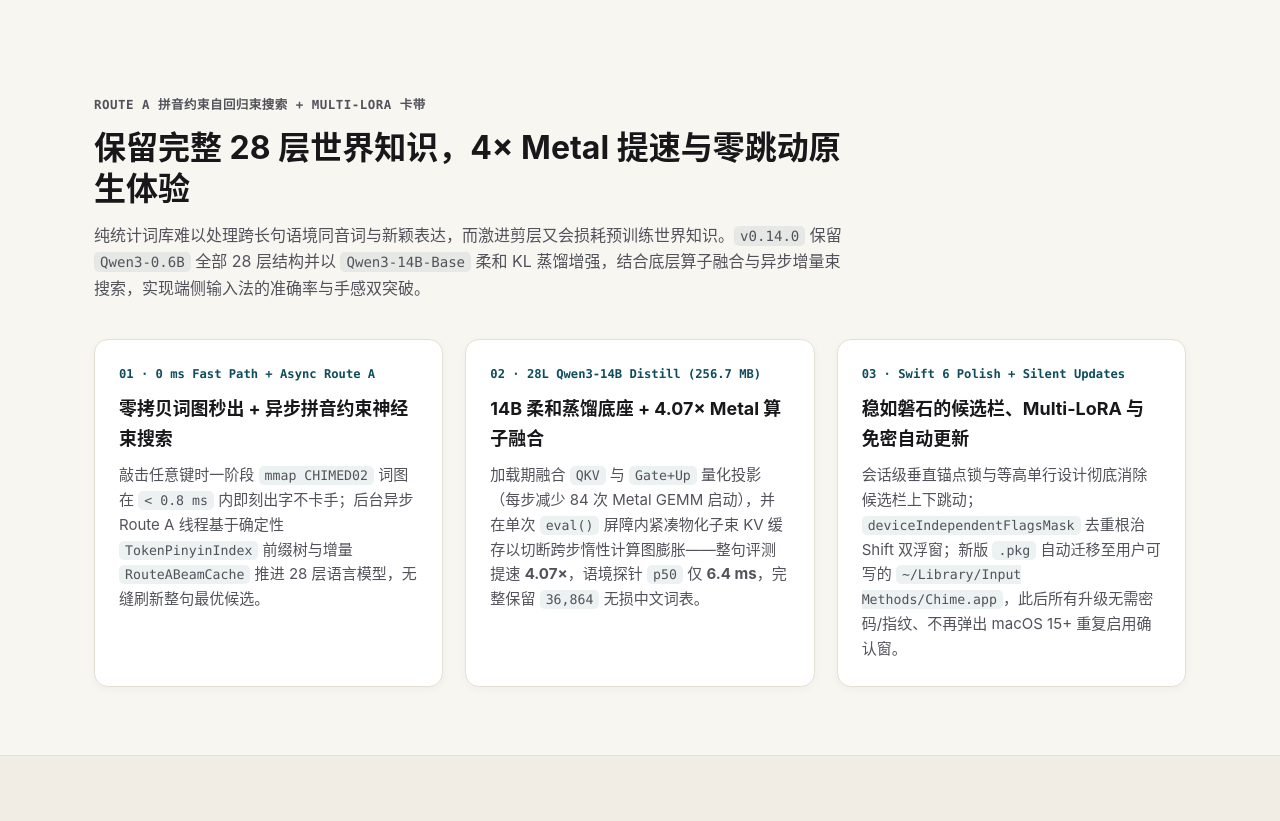
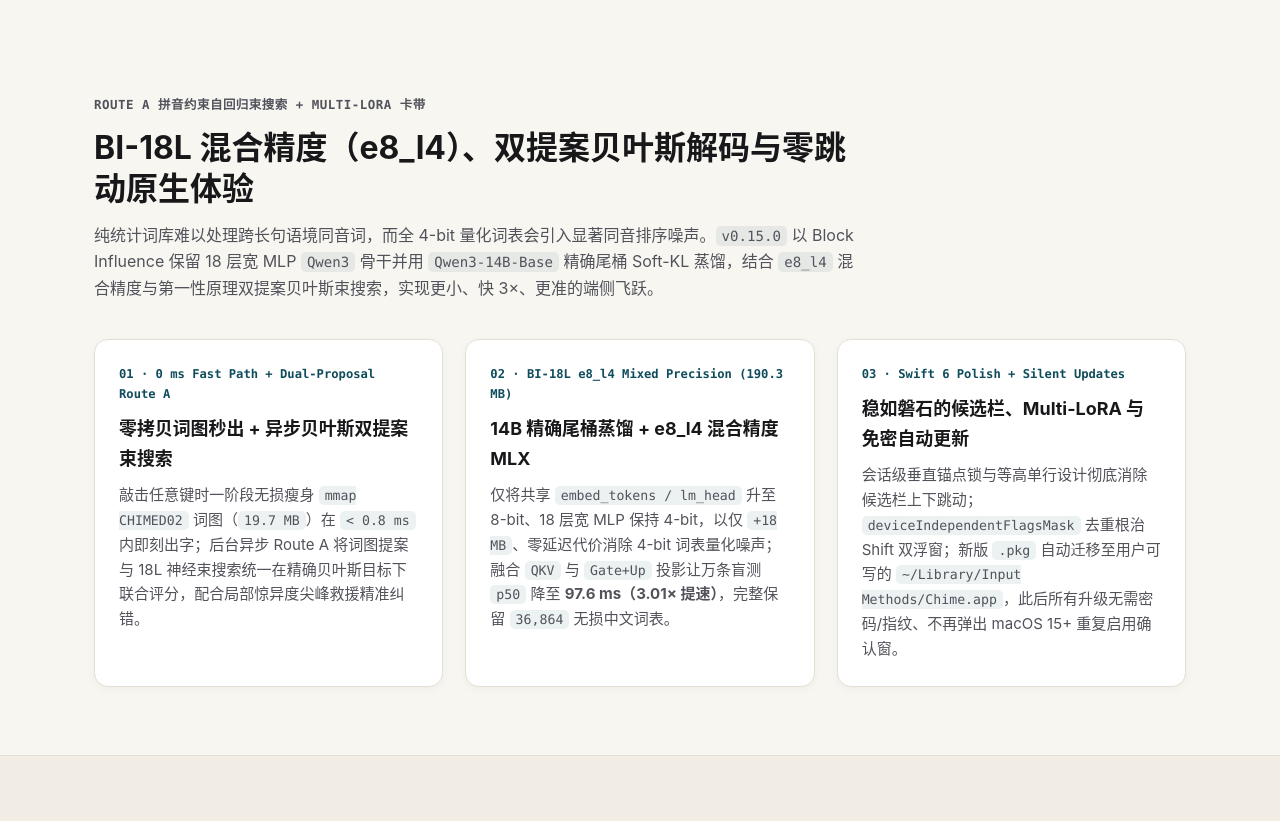
Before and after one commit to tyrchen/chime, a plain HTML site: page site/index.html in a window 1280 px wide. Shown: the part 860-1681 px from the top of the page. Drawn offline with Linux system fonts and the light colour scheme.

Commit message:
docs: polish v0.15.0 README and GitHub Pages copy

```diff
--- a/site/index.html
+++ b/site/index.html
@@ -35,7 +35,7 @@
           <p class="eyebrow" data-i18n="hero.eyebrow">macOS 15+ · Apple Silicon · Apple Notarized · 100% Offline · MIT / Apache-2.0</p>
           <h1 data-i18n="hero.title">BI-18L 混合精度 Qwen3 进统一内存，体积大减 25%，万条严格盲测突破 80.9%。</h1>
           <p class="lead" data-i18n="hero.lead">
-            Chime 是一款专为 Apple Silicon 打造的端侧中文输入法（Rust + Swift 6）。<code>v0.15.0</code> 采用 <strong>BI-18L 混合精度 MLX（<code>e8_l4</code> · 190.3 MB · 36,864 全中文词表）</strong>与<strong>第一性原理双提案贝叶斯 Route A 束搜索</strong>，在安装包减重 <strong>65 MB</strong>、万条推理提速 <strong>3.01×</strong> 的同时，将严格盲测推升至 <strong>90.59%</strong>（万条盲测 <strong>80.93%</strong>，`Hit@5 90.58%`）。
+            Chime 是一款专为 Apple Silicon 打造的端侧中文输入法（Rust + Swift 6）。<code>v0.15.0</code> 采用 <strong>BI-18L 混合精度 MLX（<code>e8_l4</code> · 190.3 MB · 36,864 全中文词表）</strong>与<strong>第一性原理双提案贝叶斯 Route A 束搜索</strong>，在安装包减重 <strong>65 MB</strong>、万条推理提速 <strong>3.01×</strong> 的同时，将严格盲测推升至 <strong>90.59%</strong>（万条盲测 <strong>80.93%</strong>，<code>Hit@5 90.58%</code>）。
           </p>
           <div class="cta-row">
             <a class="btn btn-primary" id="dl-pkg" href="https://github.com/tyrchen/chime/releases/latest/download/Chime-macos-arm64.pkg">
@@ -107,25 +107,25 @@
       <div class="container">
         <div class="section-header">
           <p class="eyebrow" data-i18n="arch.eyebrow">Route A 拼音约束自回归束搜索 + Multi-LoRA 卡带</p>
-          <h2 data-i18n="arch.title">保留完整 28 层世界知识，4× Metal 提速与零跳动原生体验</h2>
+          <h2 data-i18n="arch.title">BI-18L 混合精度（e8_l4）、双提案贝叶斯解码与零跳动原生体验</h2>
           <p data-i18n="arch.desc">
-            纯统计词库难以处理跨长句语境同音词与新颖表达，而激进剪层又会损耗预训练世界知识。<code>v0.14.0</code> 保留 <code>Qwen3-0.6B</code> 全部 28 层结构并以 <code>Qwen3-14B-Base</code> 柔和 KL 蒸馏增强，结合底层算子融合与异步增量束搜索，实现端侧输入法的准确率与手感双突破。
+            纯统计词库难以处理跨长句语境同音词，而全 4-bit 量化词表会引入显著同音排序噪声。<code>v0.15.0</code> 以 Block Influence 保留 18 层宽 MLP <code>Qwen3</code> 骨干并用 <code>Qwen3-14B-Base</code> 精确尾桶 Soft-KL 蒸馏，结合 <code>e8_l4</code> 混合精度与第一性原理双提案贝叶斯束搜索，实现更小、快 3×、更准的端侧飞跃。
           </p>
         </div>
 
         <div class="arch-grid">
           <article class="arch-card">
-            <div class="arch-step">01 · 0 ms Fast Path + Async Route A</div>
-            <h3 data-i18n="arch.c1Title">零拷贝词图秒出 + 异步拼音约束神经束搜索</h3>
+            <div class="arch-step">01 · 0 ms Fast Path + Dual-Proposal Route A</div>
+            <h3 data-i18n="arch.c1Title">零拷贝词图秒出 + 异步贝叶斯双提案束搜索</h3>
             <p data-i18n="arch.c1Body">
-              敲击任意键时一阶段 <code>mmap CHIMED02</code> 词图在 <code>&lt; 0.8 ms</code> 内即刻出字不卡手；后台异步 Route A 线程基于确定性 <code>TokenPinyinIndex</code> 前缀树与增量 <code>RouteABeamCache</code> 推进 28 层语言模型，无缝刷新整句最优候选。
+              敲击任意键时一阶段无损瘦身 <code>mmap CHIMED02</code> 词图（<code>19.7 MB</code>）在 <code>&lt; 0.8 ms</code> 内即刻出字；后台异步 Route A 将词图提案与 18L 神经束搜索统一在精确贝叶斯目标下联合评分，配合局部惊异度尖峰救援精准纠错。
             </p>
           </article>
           <article class="arch-card">
-            <div class="arch-step">02 · 28L Qwen3-14B Distill (256.7 MB)</div>
-            <h3 data-i18n="arch.c2Title">14B 柔和蒸馏底座 + 4.07× Metal 算子融合</h3>
+            <div class="arch-step">02 · BI-18L e8_l4 Mixed Precision (190.3 MB)</div>
+            <h3 data-i18n="arch.c2Title">14B 精确尾桶蒸馏 + e8_l4 混合精度 MLX</h3>
             <p data-i18n="arch.c2Body">
-              加载期融合 <code>QKV</code> 与 <code>Gate+Up</code> 量化投影（每步减少 84 次 Metal GEMM 启动），并在单次 <code>eval()</code> 屏障内紧凑物化子束 KV 缓存以切断跨步惰性计算图膨胀——整句评测提速 <strong>4.07×</strong>，语境探针 <code>p50</code> 仅 <strong>6.4 ms</strong>，完整保留 <code>36,864</code> 无损中文词表。
+              仅将共享 <code>embed_tokens / lm_head</code> 升至 8-bit、18 层宽 MLP 保持 4-bit，以仅 <code>+18 MB</code>、零延迟代价消除 4-bit 词表量化噪声；融合 <code>QKV</code> 与 <code>Gate+Up</code> 投影让万条盲测 <code>p50</code> 降至 <strong>97.6 ms（3.01× 提速）</strong>，完整保留 <code>36,864</code> 无损中文词表。
             </p>
           </article>
           <article class="arch-card">
```
Also changed, not shown: 2 other files.
